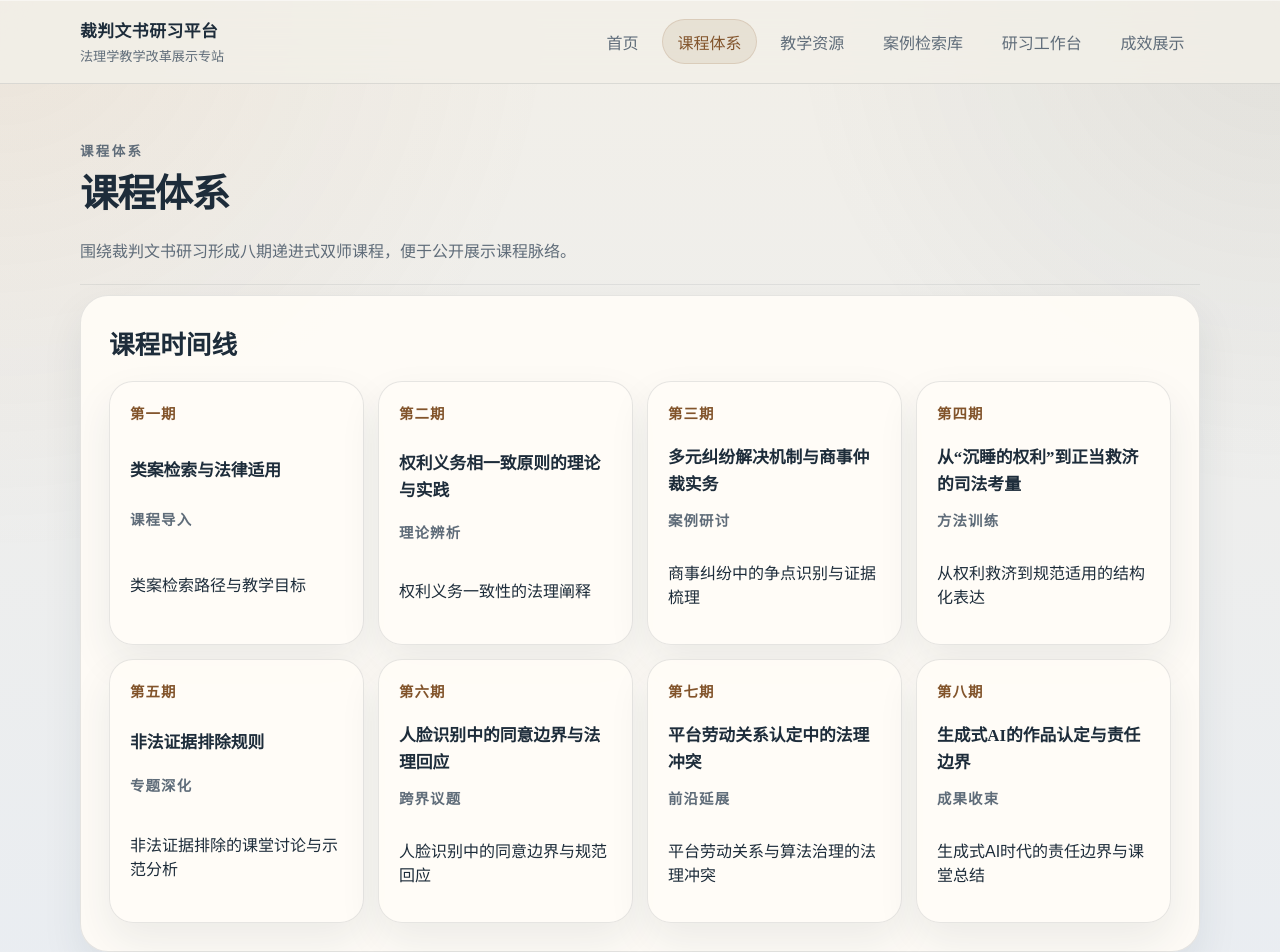
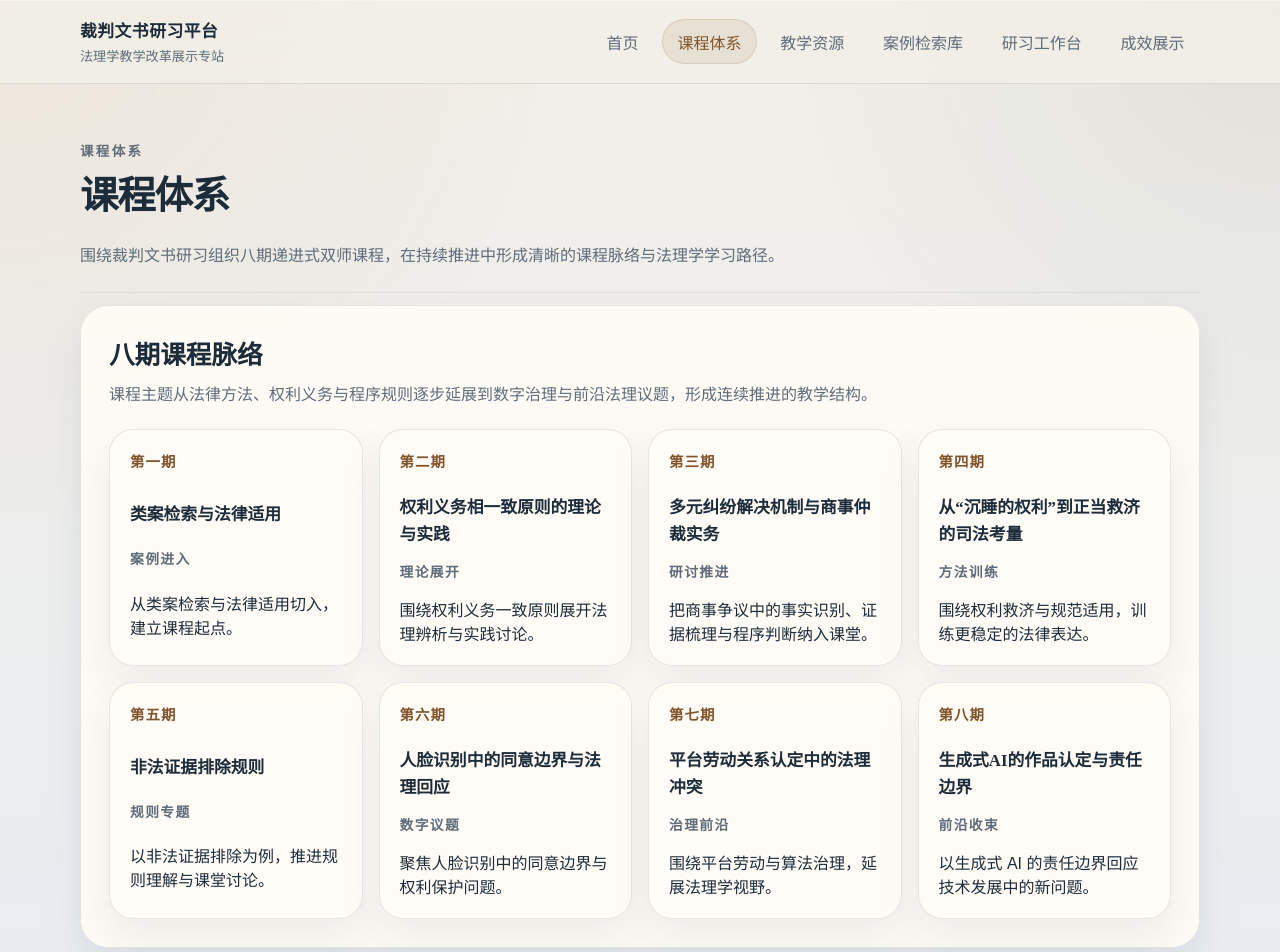
Before and after one commit to silent632/faxue-jiaoyu-showcase, a Next.js app: page /courses in a window 1280 px wide. Shown: the top 952 px of the page. Built offline with nearby package versions, Linux system fonts and the light colour scheme.

Commit message:
refactor: unify public copy across showcase content pages

```diff
--- a/app/courses/page.js
+++ b/app/courses/page.js
@@ -5,14 +5,14 @@ import { buildShowcaseContent } from "@/lib/showcase-content";
 export default function CoursesPage() {
   const content = buildShowcaseContent();
   const timelineDetails = [
-    { module: "课程导入", focus: "类案检索路径与教学目标" },
-    { module: "理论辨析", focus: "权利义务一致性的法理阐释" },
-    { module: "案例研讨", focus: "商事纠纷中的争点识别与证据梳理" },
-    { module: "方法训练", focus: "从权利救济到规范适用的结构化表达" },
-    { module: "专题深化", focus: "非法证据排除的课堂讨论与示范分析" },
-    { module: "跨界议题", focus: "人脸识别中的同意边界与规范回应" },
-    { module: "前沿延展", focus: "平台劳动关系与算法治理的法理冲突" },
-    { module: "成果收束", focus: "生成式AI时代的责任边界与课堂总结" },
+    { phase: "案例进入", focus: "从类案检索与法律适用切入，建立课程起点。" },
+    { phase: "理论展开", focus: "围绕权利义务一致原则展开法理辨析与实践讨论。" },
+    { phase: "研讨推进", focus: "把商事争议中的事实识别、证据梳理与程序判断纳入课堂。" },
+    { phase: "方法训练", focus: "围绕权利救济与规范适用，训练更稳定的法律表达。" },
+    { phase: "规则专题", focus: "以非法证据排除为例，推进规则理解与课堂讨论。" },
+    { phase: "数字议题", focus: "聚焦人脸识别中的同意边界与权利保护问题。" },
+    { phase: "治理前沿", focus: "围绕平台劳动与算法治理，延展法理学视野。" },
+    { phase: "前沿收束", focus: "以生成式 AI 的责任边界回应技术发展中的新问题。" },
   ];
 
   return (
@@ -23,16 +23,21 @@ export default function CoursesPage() {
         <section className="showcase-page-head">
           <p className="showcase-page-kicker">课程体系</p>
           <h1>课程体系</h1>
-          <p>围绕裁判文书研习形成八期递进式双师课程，便于公开展示课程脉络。</p>
+          <p>围绕裁判文书研习组织八期递进式双师课程，在持续推进中形成清晰的课程脉络与法理学学习路径。</p>
         </section>
 
-        <ShowcaseSection title="课程时间线" className="showcase-section-compact" aria-label="课程体系时间线">
+        <ShowcaseSection
+          title="八期课程脉络"
+          description="课程主题从法律方法、权利义务与程序规则逐步延展到数字治理与前沿法理议题，形成连续推进的教学结构。"
+          className="showcase-section-compact"
+          aria-label="课程体系时间线"
+        >
           <div className="timeline-grid">
             {content.courses.timeline.map((item, index) => (
               <article key={item.period} className="showcase-card course-card">
                 <span className="showcase-card-eyebrow">{item.period}</span>
                 <strong className="course-card-title">{item.title}</strong>
-                <span className="course-card-meta">{timelineDetails[index].module}</span>
+                <span className="course-card-meta">{timelineDetails[index].phase}</span>
                 <p className="course-card-note">{timelineDetails[index].focus}</p>
               </article>
             ))}
--- a/app/globals.css
+++ b/app/globals.css
@@ -250,9 +250,9 @@ main {
 
 .showcase-page-head {
   display: grid;
-  gap: 10px;
-  padding: 16px 0 18px;
-  margin-bottom: 10px;
+  gap: 12px;
+  padding: 16px 0 22px;
+  margin-bottom: 12px;
   border-bottom: 1px solid rgba(29, 44, 58, 0.08);
 }
 
@@ -309,11 +309,11 @@ main {
 .impact-card,
 .impact-summary {
   display: grid;
-  gap: 10px;
+  gap: 12px;
 }
 
 .course-card {
-  min-height: 200px;
+  min-height: 216px;
 }
 
 .course-card-title {
@@ -327,14 +327,18 @@ main {
 }
 
 .course-card-meta {
-  font-size: 0.9rem;
+  font-size: 0.86rem;
   font-weight: 700;
-  letter-spacing: 0.08em;
+  letter-spacing: 0.1em;
   text-transform: uppercase;
 }
 
+.course-card-note {
+  margin: 0;
+}
+
 .resource-card {
-  min-height: 180px;
+  min-height: 196px;
 }
 
 .resource-card-note {
@@ -342,12 +346,12 @@ main {
 }
 
 .impact-card {
-  min-height: 170px;
+  min-height: 184px;
 }
 
 .impact-summary {
-  margin-top: 2px;
-  padding: 22px;
+  margin-top: 4px;
+  padding: 24px;
 }
 
 .impact-summary strong {
@@ -365,7 +369,7 @@ main {
 .resource-grid,
 .impact-grid {
   display: grid;
-  gap: 14px;
+  gap: 16px;
 }
 
 .timeline-grid,
@@ -379,7 +383,7 @@ main {
 
 .stack-grid {
   display: grid;
-  gap: 18px;
+  gap: 20px;
 }
 
 .showcase-section-compact {
```
Also changed, not shown: app/impact/page.js (+11 -11 lines), app/resources/page.js (+11 -11 lines), 1 other file (tests, documents, lock files or other folders).
